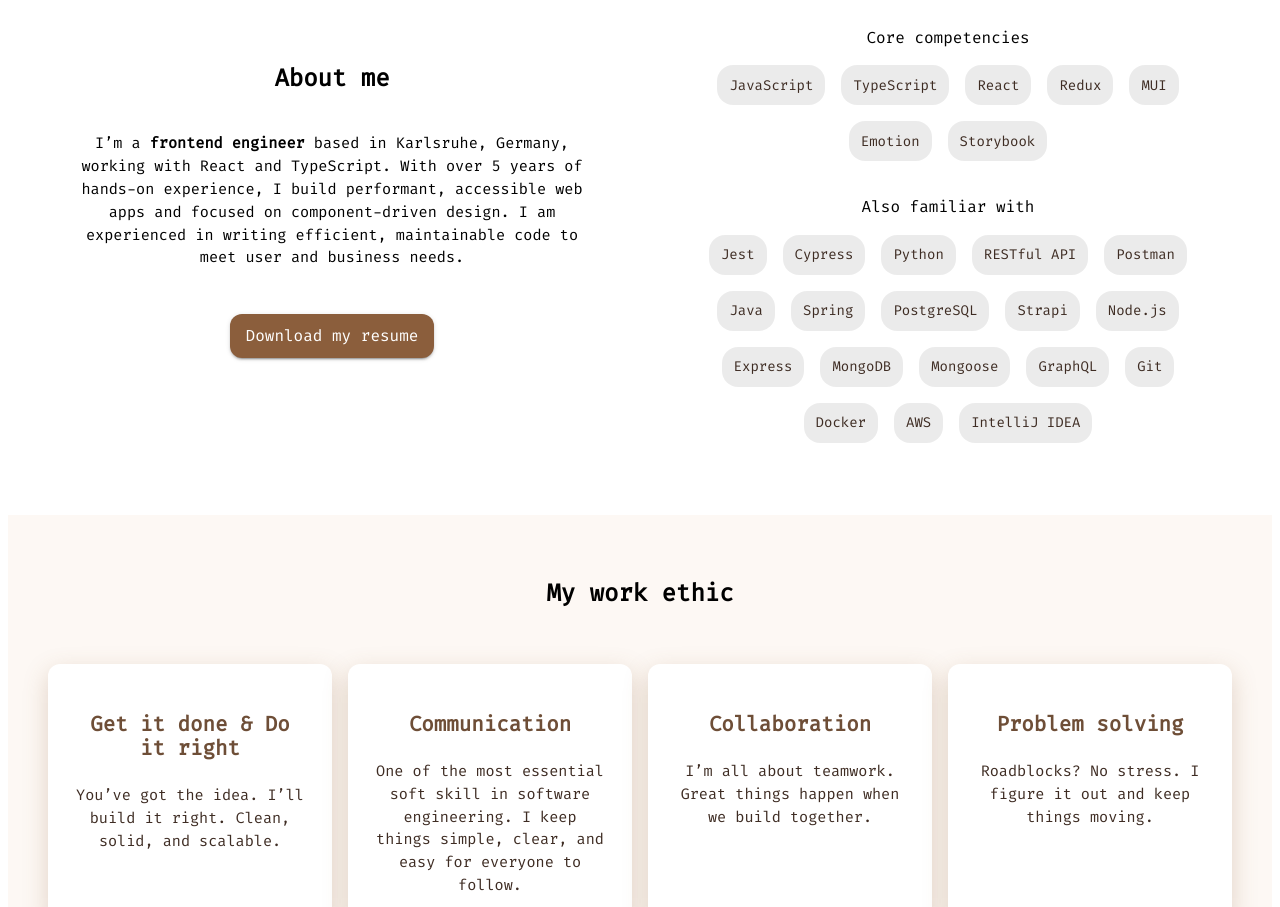
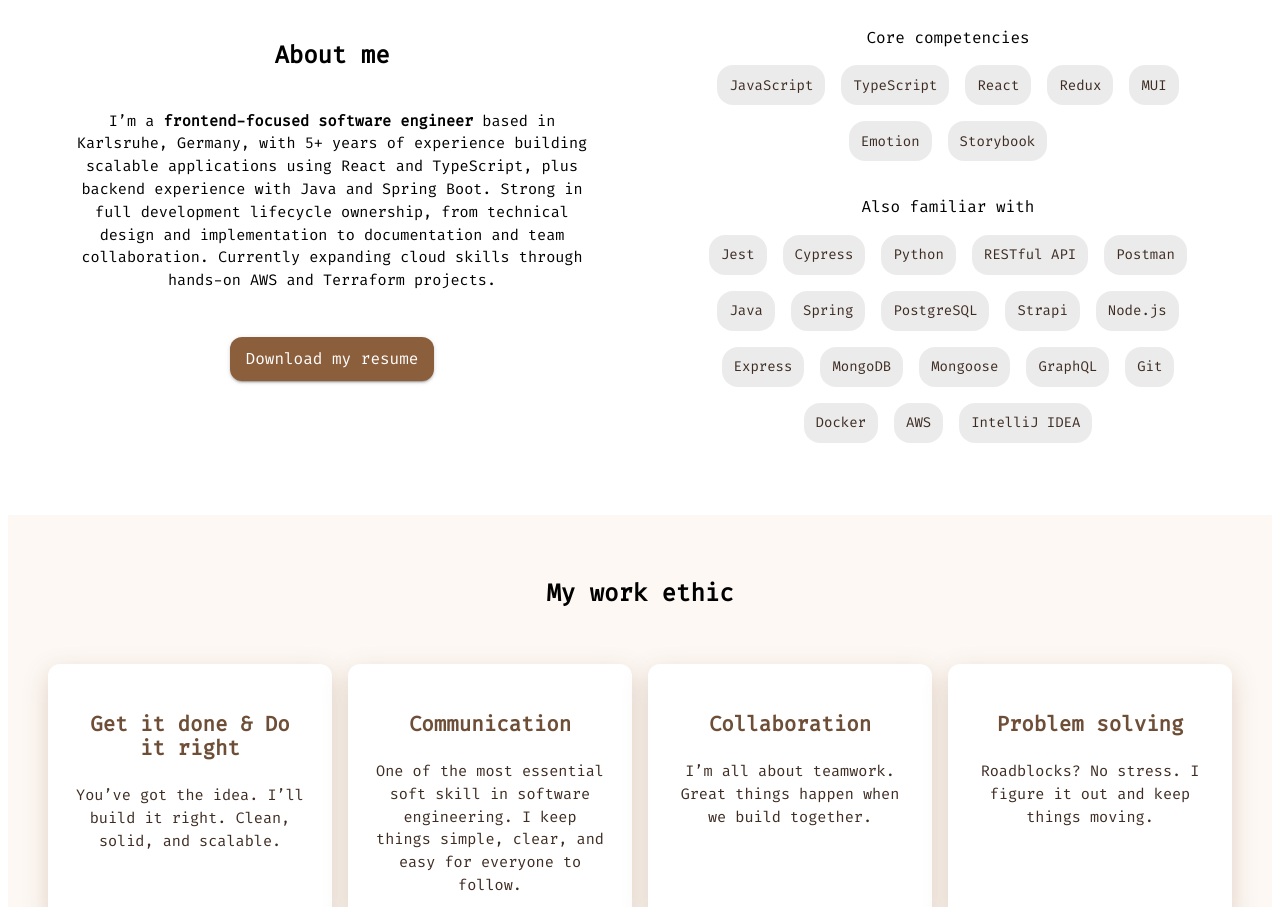
Before and after one commit to lrasata/lrasata-website, a React (Vite) app: page / in a window 1280 px wide. Shown: the part 933-1840 px from the top of the page. Built offline with nearby package versions, Linux system fonts and the light colour scheme.

Commit message:
feat: updated About Me section and uploaded new resume

```diff
--- a/src/components/AboutMe.jsx
+++ b/src/components/AboutMe.jsx
@@ -69,12 +69,13 @@ const AboutMe = () => {
               About me
             </Typography>
             <Typography variant="body1" component="p" gutterBottom>
-              I’m&nbsp;a <strong>frontend engineer</strong> based in Karlsruhe,
-              Germany, working with React and TypeScript. With over 5&nbsp;years
-              of hands-on experience, I&nbsp;build performant, accessible web
-              apps and focused on component-driven design. I&nbsp;am experienced
-              in writing efficient, maintainable code to meet user and business
-              needs.
+              I’m&nbsp;a <strong>frontend-focused software engineer</strong>{" "}
+              based in Karlsruhe, Germany, with 5+ years of experience building
+              scalable applications using React and TypeScript, plus backend
+              experience with Java and Spring Boot. Strong in full development
+              lifecycle ownership, from technical design and implementation to
+              documentation and team collaboration. Currently expanding cloud
+              skills through hands-on AWS and Terraform projects.
             </Typography>
             <Button
               variant="contained"
```
Also changed, not shown: 1 other file (tests, documents, lock files or other folders).
